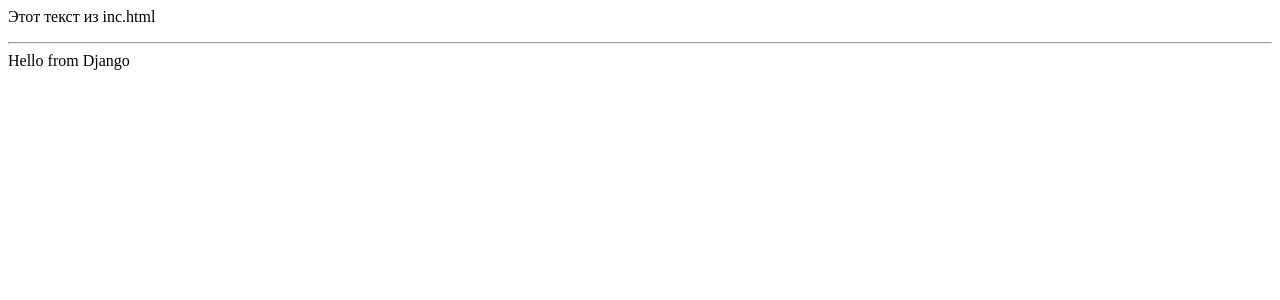
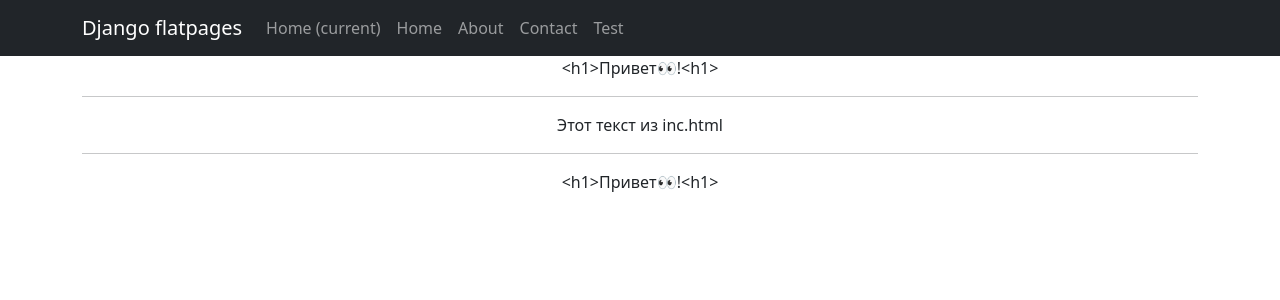
Before and after one commit to ViktorKula/project_dir, a Django app: template project/template/flatpages/inc.html in a window 1280 px wide. Shown: the top 300 px of the page. Run offline with Django 5.2, Linux system fonts and the light colour scheme; the template is opened without the code that fills it: values that come from a table or form of the project are taken from there, others are empty; data comes from the database, SQL or seed files in the repository; both versions use the stored data as it was after the commit; some libraries are stand-ins or nearby versions.

Commit message:
the Final

```diff
--- a/project/project01/settings.py
+++ b/project/project01/settings.py
@@ -110,7 +110,7 @@ AUTH_PASSWORD_VALIDATORS = [
 # Internationalization
 # https://docs.djangoproject.com/en/5.0/topics/i18n/
 
-LANGUAGE_CODE = 'en-us'
+LANGUAGE_CODE = 'ru-RU'
 
 TIME_ZONE = 'UTC'
 
--- a/project/template/flatpages/contacts.html
+++ b/project/template/flatpages/contacts.html
@@ -7,6 +7,6 @@
 {% block content %}
     <h2>{{ flatpage.title }}</h2>
     <hr>
-    <h3>Наши контакты:</h3>
+    <p style="font-size:36px"><em><span style="color: gray;"><b>Наши контакты:</b></span></em></p>
 {{ flatpage.content }}
 {% endblock content %}
--- a/project/template/flatpages/default.html
+++ b/project/template/flatpages/default.html
@@ -31,10 +31,14 @@
                    </a>
                </li>
                <li class="nav-item">
+                   <a class="nav-link" href="/home/">Home</a>
+               <li class="nav-item">
                    <a class="nav-link" href="/about/">About</a>
                </li>
                <li class="nav-item">
                    <a class="nav-link" href="/contacts/">Contact</a>
+               <li class="nav-item">
+                   <a class="nav-link" href="/test/">Test</a>
                </li>
            </ul>
        </div>
--- a/project/template/flatpages/inc.html
+++ b/project/template/flatpages/inc.html
@@ -1,3 +1,9 @@
+{% extends 'flatpages/default.html' %}
+
+{% block content %}
+{{ flatpage.content }}
+<hr>
 <p> Этот текст из inc.html </p>
 <hr>
-{{ flatpage.title }}
+{{ flatpage.content }}
+{% endblock content %}
```
Also changed, not shown: project/db.sqlite3.
